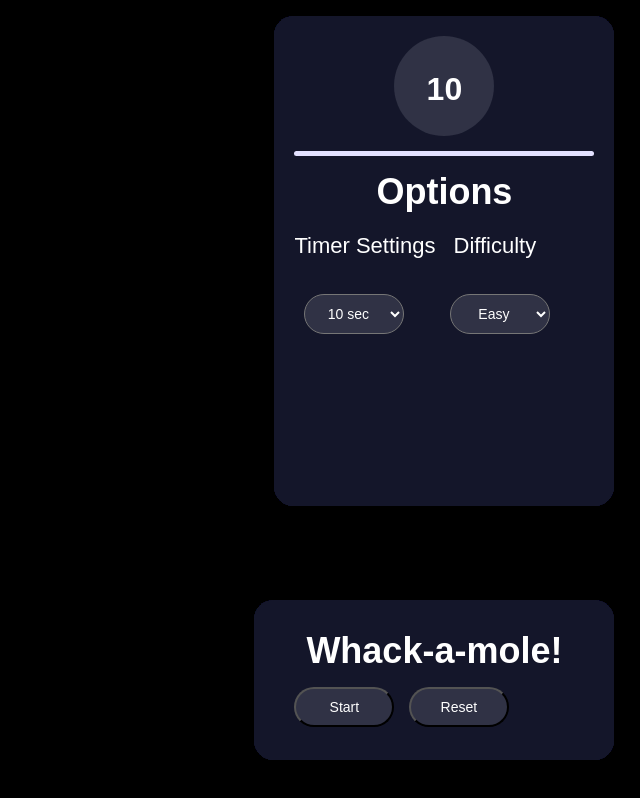
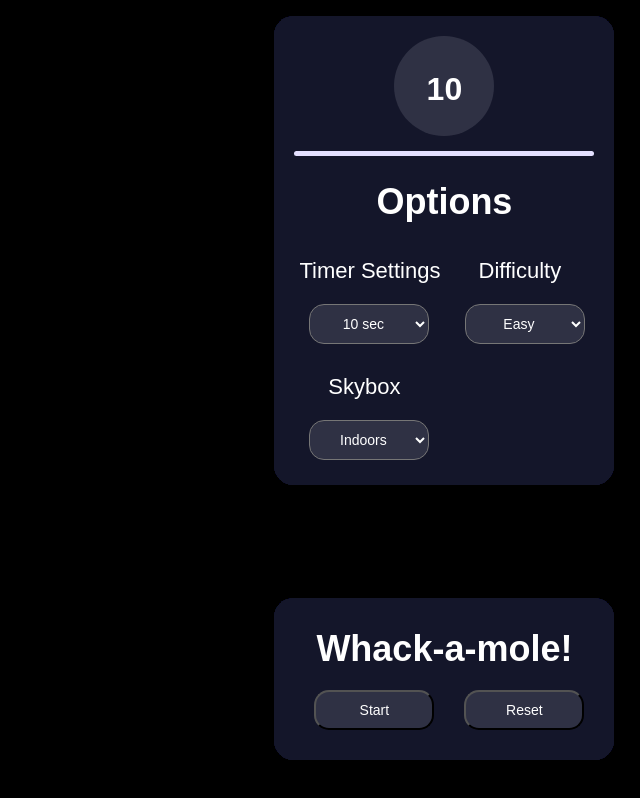
Before and after one commit to AndreaFalanti/computer-graphics-2021-falanti-smania, a website: page public/index.html in a window 1280 px wide. Shown: the whole page, without its empty margins (640-1280 px from the left). Drawn offline with Linux system fonts and the light colour scheme; no server answers; files whose address does not match are found by name.

Commit message:
Improve UI, add option for switching skyboxes at runtime

```diff
--- a/public/index.html
+++ b/public/index.html
@@ -19,7 +19,7 @@
 <body>
   <canvas id="c"></canvas>
 
-  <div id="info">
+  <div id="info" class="overlay">
     <div id="timer_circle">
       <div id="timer">10</div>
     </div>
@@ -46,12 +46,24 @@
       </select>
     </div>
 
+    <div class="options">
+      <!--Skybox options-->
+      <div class="subtitle">Skybox</div>
+      <select id="skybox-dropdown" class="dropdowns menu-button" onchange="setActiveSkybox(this.value)">
+        <option value="0" selected>Indoors</option>
+        <option value="1">Virtual world</option>
+      </select>
+    </div>
+
   </div>
+
   <!--Start menu-->
-  <div id="menu">
+  <div id="menu" class="overlay">
     <div class="title">Whack-a-mole!</div>
-    <button class="menu-button" onclick="startTimer()">Start</button>
-    <button class="menu-button" onclick="resetTimer(timerID)">Reset</button>
+    <div class="wrapper between">
+      <button class="menu-button" onclick="startTimer()">Start</button>
+      <button class="menu-button" onclick="resetTimer(timerID)">Reset</button>
+    </div>
   </div>
 </body>
 
--- a/public/style.css
+++ b/public/style.css
@@ -15,11 +15,11 @@ option {
 .menu-button {
     background-color: #303245;
     color: #ffffff;
-    width: 100px;
-    margin-top: 15px;
+    width: 120px;
+    /*margin-top: 10px;*/
     margin-left: 10px;
     padding: 10px;
-    border-radius: 20px;
+    border-radius: 15px;
     font-size: 14px;
     font-weight: 300;
     text-align: center;
@@ -36,6 +36,7 @@ option {
 
 .options {
     display: inline-block;
+    padding: 5px;
 }
 
 .subtitle {
@@ -45,19 +46,22 @@ option {
     font-weight: 500;
 }
 
+.overlay {
+    background-color: #15172b;
+    opacity: 0.85;
+    border-radius: 20px;
+    padding: 20px;
+    font-family: sans-serif;
+}
+
 #info {
     color: #ffffff;
-    background-color: #15172b;
-    opacity: 0.9;
     position: absolute;
     top: 2%;
     right: 2%;
-    height: 450px;
+    /*height: 450px;*/
     width: 300px;
-    border-radius: 20px;
-    padding: 20px;
     flex-direction: column;
-    font-family: sans-serif;
 }
 
 #timer {
@@ -78,15 +82,10 @@ option {
 
 #menu {
     position: absolute;
-    background-color: #15172b;
-    opacity: 0.9;
     right: 2%;
     bottom: 5%;
     width: 300px;
-    height: 100px;
-    border-radius: 20px;
-    padding: 30px;
-    font-family: sans-serif;
+    /*height: 100px;*/
 }
 
 .title {
@@ -94,4 +93,17 @@ option {
     font-weight: 600;
     text-align: center;
     color: #ffffff;
+    padding: 10px;
 }
+
+.wrapper {
+    display: flex;
+    /*border: 1px solid #666;*/
+    padding: 10px;
+}
+.wrapper.around {
+    justify-content: space-around;
+}
+.wrapper.between {
+    justify-content: space-between;
+}
```
Also changed, not shown: public/lib/script.js.
